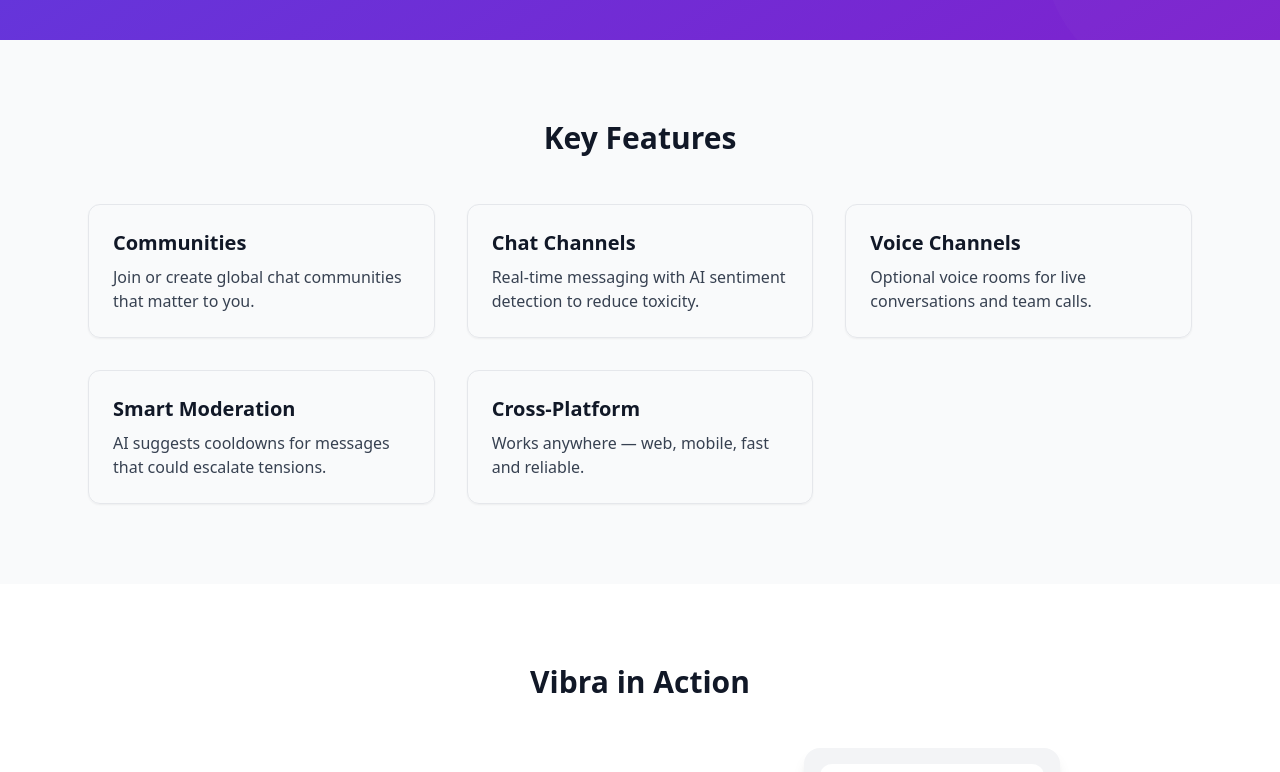
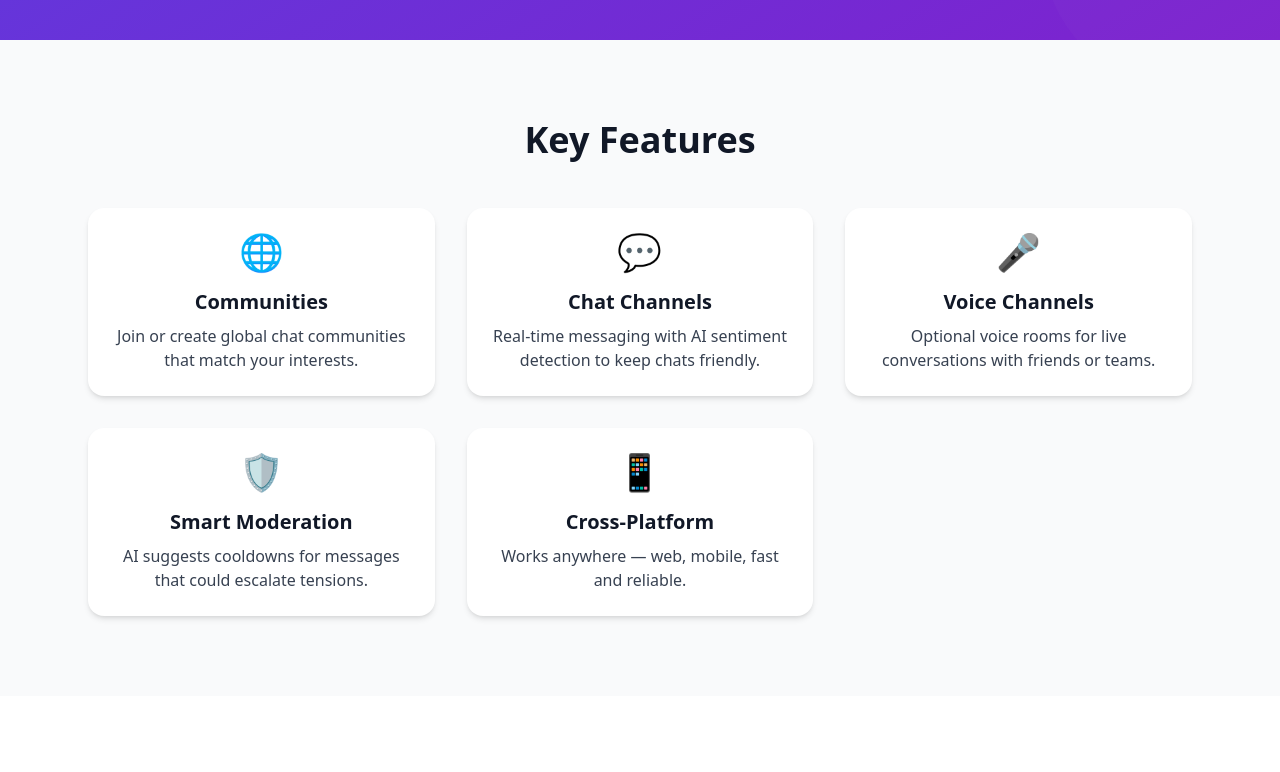
Before and after one commit to Rabbi111-cloud/VIBRA, a Next.js app: page / in a window 1280 px wide. Shown: the part 760-1532 px from the top of the page. Built offline with nearby package versions, Linux system fonts and the light colour scheme.

Commit message:
Update Features.js

```diff
--- a/components/Features.js
+++ b/components/Features.js
@@ -2,36 +2,45 @@
   const features = [
     {
       title: "Communities",
-      desc: "Join or create global chat communities that matter to you."
+      desc: "Join or create global chat communities that match your interests.",
+      icon: "🌐"
     },
     {
       title: "Chat Channels",
-      desc: "Real-time messaging with AI sentiment detection to reduce toxicity."
+      desc: "Real-time messaging with AI sentiment detection to keep chats friendly.",
+      icon: "💬"
     },
     {
       title: "Voice Channels",
-      desc: "Optional voice rooms for live conversations and team calls."
+      desc: "Optional voice rooms for live conversations with friends or teams.",
+      icon: "🎤"
     },
     {
       title: "Smart Moderation",
-      desc: "AI suggests cooldowns for messages that could escalate tensions."
+      desc: "AI suggests cooldowns for messages that could escalate tensions.",
+      icon: "🛡️"
     },
     {
       title: "Cross-Platform",
-      desc: "Works anywhere — web, mobile, fast and reliable."
+      desc: "Works anywhere — web, mobile, fast and reliable.",
+      icon: "📱"
     }
   ];
 
   return (
     <section className="py-20 bg-gray-50">
-      <div className="max-w-6xl mx-auto px-6">
-        <h2 className="text-3xl font-bold text-center mb-12">Key Features</h2>
+      <div className="max-w-6xl mx-auto px-6 text-center">
+        <h2 className="text-3xl md:text-4xl font-bold mb-12">
+          Key Features
+        </h2>
+
         <div className="grid md:grid-cols-3 gap-8">
           {features.map((f, i) => (
             <div
               key={i}
-              className="p-6 rounded-xl border shadow-sm hover:shadow-md transition"
+              className="p-6 bg-white rounded-2xl shadow-md hover:shadow-xl transition transform hover:-translate-y-1"
             >
+              <div className="text-4xl mb-4">{f.icon}</div>
               <h3 className="text-xl font-semibold mb-2">{f.title}</h3>
               <p className="text-gray-700">{f.desc}</p>
             </div>
```
